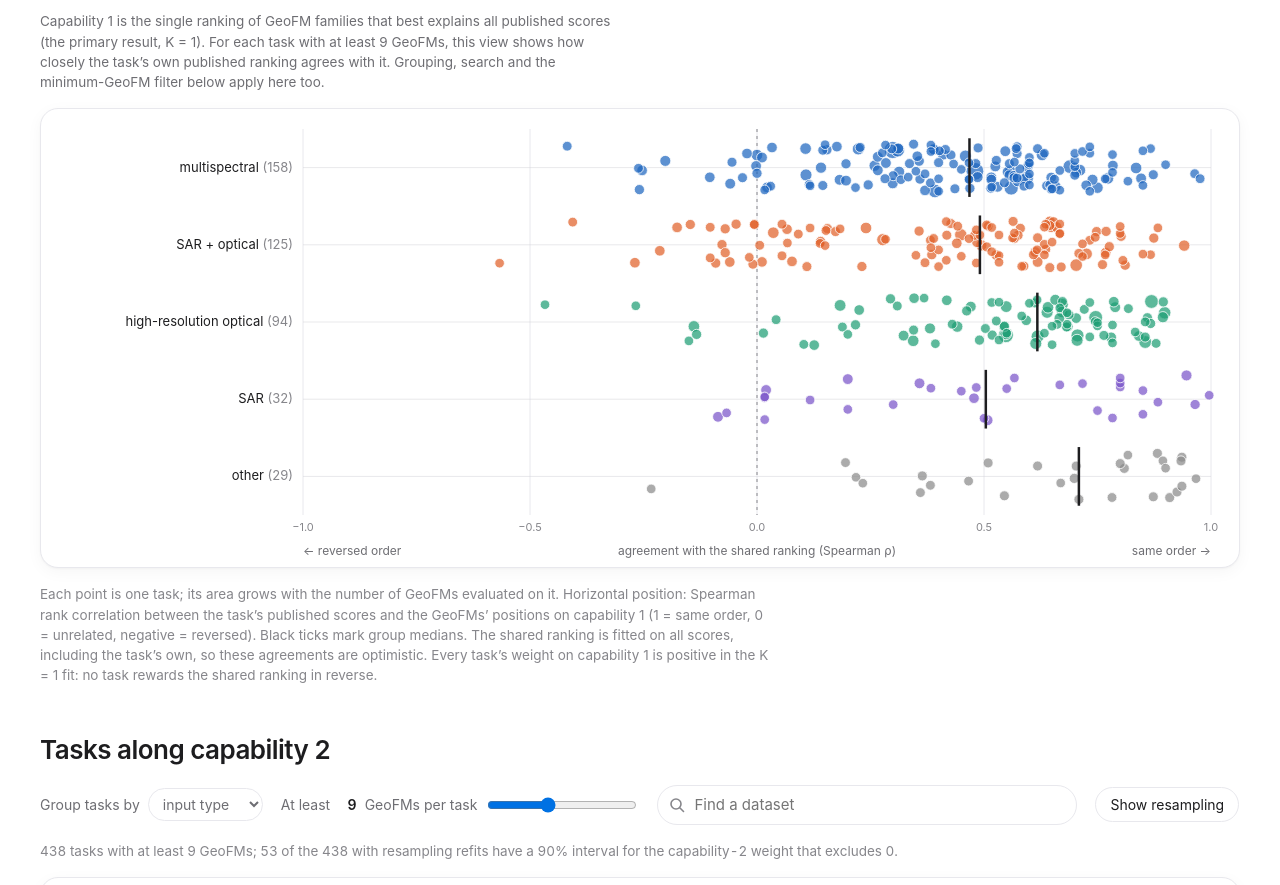
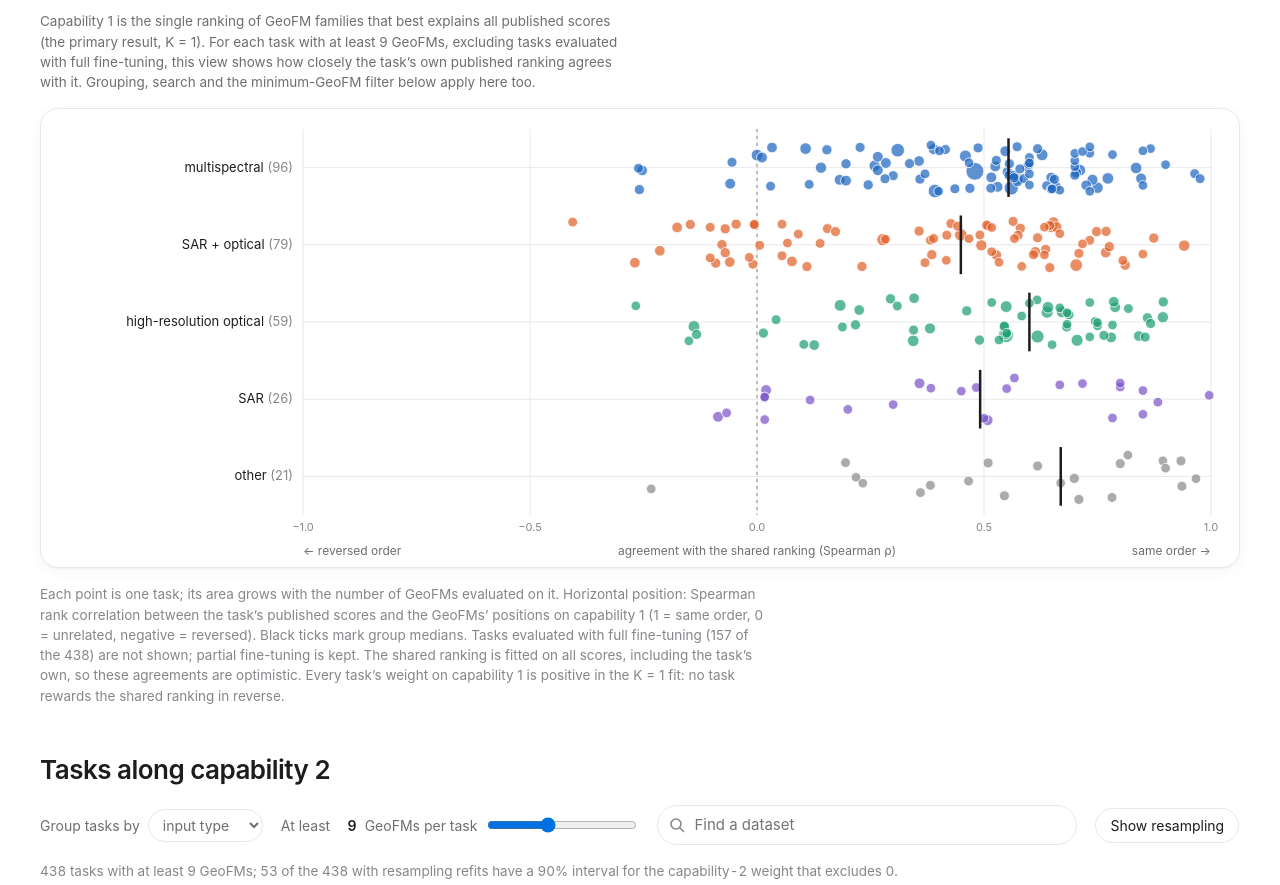
Before and after one commit to thampatron/EO_Arena, a plain HTML site: page latent-map.html in a window 1280 px wide. Shown: the part 1120-2005 px from the top of the page. Drawn offline with Linux system fonts and the light colour scheme.

Commit message:
Latent map: exclude full fine-tuning tasks from the capability 1 view (#9)
Claude-Session: https://claude.ai/code/session_013oM6PdqJZgKCPWEpyduuvn

Co-authored-by: Claude <noreply@anthropic.com>

```diff
--- a/latent-map.html
+++ b/latent-map.html
@@ -68,9 +68,9 @@ svg .pt{cursor:pointer}
 
   <section class="section">
     <h2>Tasks along capability 1: the shared ranking</h2>
-    <p class="lead small">Capability 1 is the single ranking of GeoFM families that best explains all published scores (the primary result, K = 1). For each task with at least 9 GeoFMs, this view shows how closely the task’s own published ranking agrees with it. Grouping, search and the minimum-GeoFM filter below apply here too.</p>
+    <p class="lead small">Capability 1 is the single ranking of GeoFM families that best explains all published scores (the primary result, K = 1). For each task with at least 9 GeoFMs, excluding tasks evaluated with full fine-tuning, this view shows how closely the task’s own published ranking agrees with it. Grouping, search and the minimum-GeoFM filter below apply here too.</p>
     <div class="card fig" id="cfig"><svg id="csvg" role="img" aria-label="Tasks placed by the rank correlation between their published ranking and the shared ranking, in rows by the chosen grouping"></svg></div>
-    <p class="cap" id="ccap">Each point is one task; its area grows with the number of GeoFMs evaluated on it. Horizontal position: Spearman rank correlation between the task’s published scores and the GeoFMs’ positions on capability 1 (1 = same order, 0 = unrelated, negative = reversed). Black ticks mark group medians. The shared ranking is fitted on all scores, including the task’s own, so these agreements are optimistic. Every task’s weight on capability 1 is positive in the K = 1 fit: no task rewards the shared ranking in reverse.</p>
+    <p class="cap" id="ccap">Each point is one task; its area grows with the number of GeoFMs evaluated on it. Horizontal position: Spearman rank correlation between the task’s published scores and the GeoFMs’ positions on capability 1 (1 = same order, 0 = unrelated, negative = reversed). Black ticks mark group medians. Tasks evaluated with full fine-tuning (157 of the 438) are not shown; partial fine-tuning is kept. The shared ranking is fitted on all scores, including the task’s own, so these agreements are optimistic. Every task’s weight on capability 1 is positive in the K = 1 fit: no task rewards the shared ranking in reverse.</p>
   </section>
 
   <section class="section">
@@ -150,7 +150,7 @@ function query(){return $('q').value.trim().toLowerCase()}
 function bind(svg,T){const by={};T.forEach(t=>by[t.i]=t);svg.querySelectorAll('.pt').forEach(c=>{const t=by[c.dataset.i];c.addEventListener('mousemove',e=>tip(e,tipHtml(t)));c.addEventListener('mouseleave',untip)})}
 function drawCap1(){
   const s=$('csvg'),W=s.clientWidth,H=s.clientHeight;if(!W)return;
-  const g=$('grp').value,gv=GVAL[g],T=shown().filter(t=>t.r1!==null&&t.r1!==undefined),q=query();
+  const g=$('grp').value,gv=GVAL[g],T=shown().filter(t=>t.r1!==null&&t.r1!==undefined&&t.proto!=='FT'),q=query();
   const cnt={};T.forEach(t=>{const k=gv(t);cnt[k]=(cnt[k]||0)+1});
   let groups=Object.keys(cnt).sort((a,b)=>cnt[b]-cnt[a]),gof=t=>gv(t);
   if(g==='itype')groups=INPUT.map(r=>r[0]).filter(k=>cnt[k]);
```
